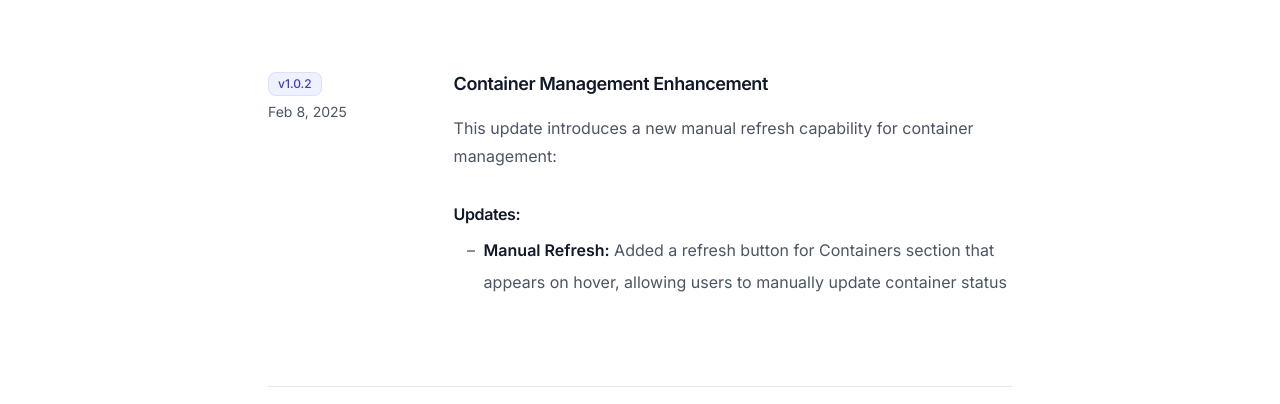
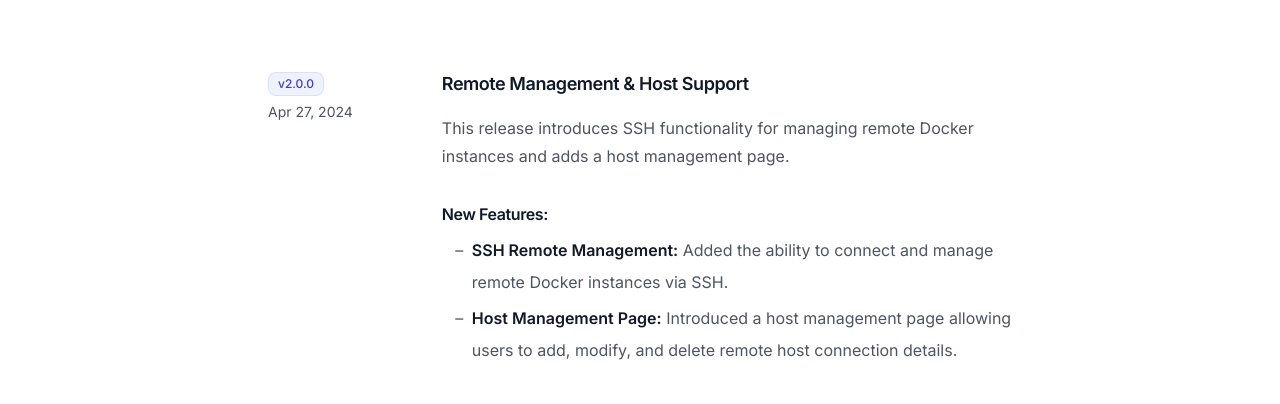
Before and after one commit to ZingerLittleBee/dockerman.app, a Next.js app: page /changelog in a window 1280 px wide. Shown: the part 322-726 px from the top of the page. Built offline with nearby package versions, Linux system fonts and the light colour scheme.

Commit message:
✨ feat: 2.0.0

```diff
--- a/src/app/changelog/page.mdx
+++ b/src/app/changelog/page.mdx
@@ -1,3 +1,18 @@
+<ChangelogEntry version="v2.0.0" date="Apr 27, 2024">
+## Remote Management & Host Support
+
+This release introduces SSH functionality for managing remote Docker instances and adds a host management page.
+
+### New Features:
+
+- <Bold>SSH Remote Management:</Bold> Added the ability to connect and manage remote Docker instances via SSH.
+- <Bold>Host Management Page:</Bold> Introduced a host management page allowing users to add, modify, and delete remote host connection details.
+
+<ChangelogImage src="/changelog/2.0.0.png" alt="Dockerman 2.0.0" />
+
+</ChangelogEntry>
+
+
 <ChangelogEntry version="v1.0.2" date="Feb 8, 2025">
 ## Container Management Enhancement
 
--- a/src/app/siteConfig.ts
+++ b/src/app/siteConfig.ts
@@ -14,7 +14,7 @@ export const siteConfig = {
     privacy: "/privacy",
     terms: "/terms",
   },
-  latestVersion: "1.0.2",
+  latestVersion: "2.0.0",
 }
 
 export type siteConfig = typeof siteConfig
```
Also changed, not shown: public/changelog/2.0.0.png (added).
